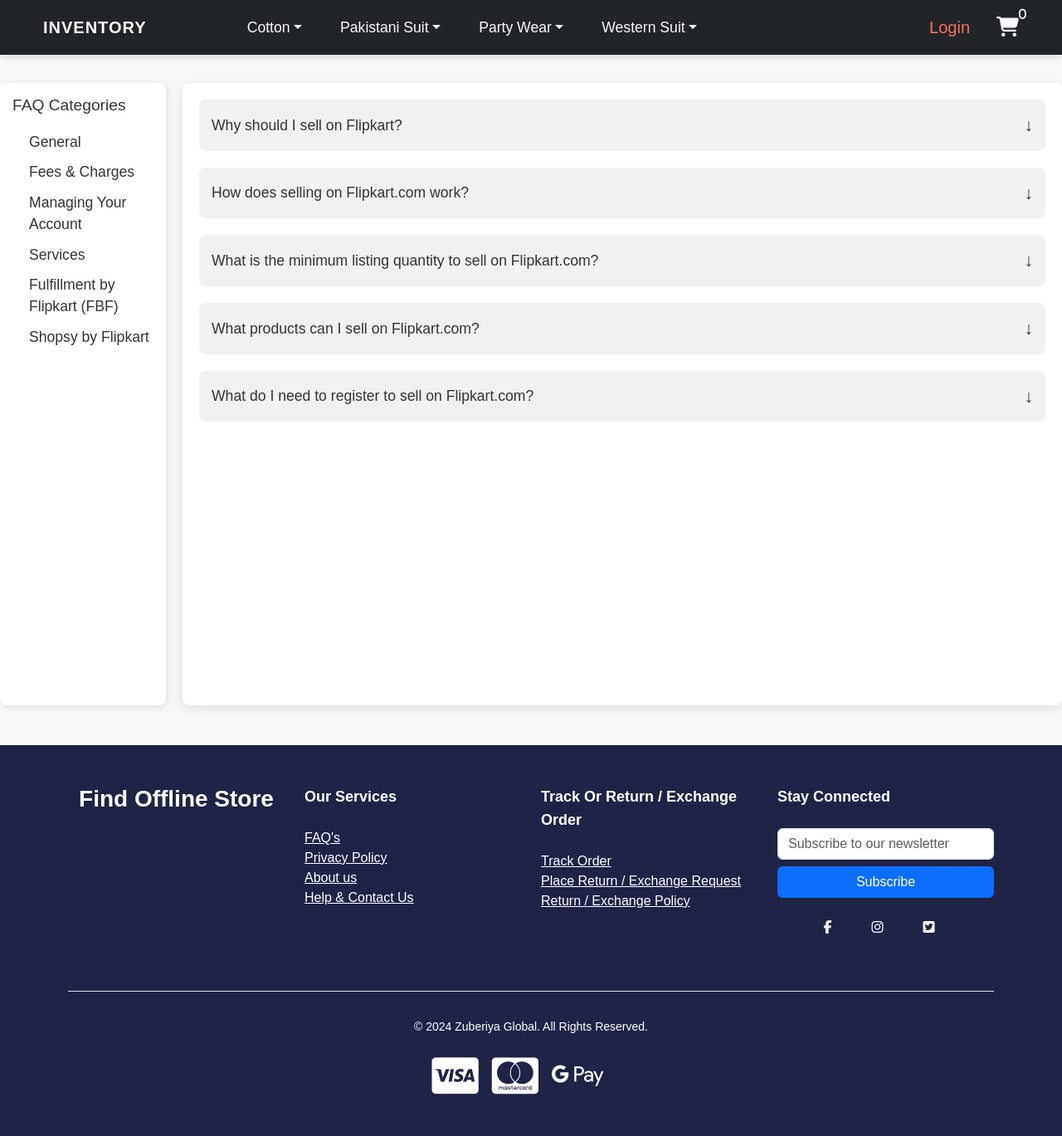
After one commit to zaidqureshi2001/Inventory, a Django app: page /faq/ in a window 1280 px wide. The commit adds this page. Shown: the whole page at 83% size. Run offline with Django 5.2, Linux system fonts and the light colour scheme; grey boxes are pictures that could not be loaded.

Commit message:
changes added section

```diff
--- /dev/null
+++ b/templates/dashboard/faq.html
@@ -0,0 +1,284 @@
+{% extends 'partials/base.html' %}
+
+{% block content %}
+<style>
+    /* Custom Styling for FAQ */
+    body {
+        font-family: 'Arial', sans-serif;
+        background-color: #f9f9f9;
+        margin: 0;
+        padding: 0;
+    }
+
+    .faq-wrapper {
+        display: flex;
+        margin-top: 50px;
+    }
+
+    /* Sticky Sidebar */
+    .faq-sidebar {
+        position: -webkit-sticky;
+        position: sticky;
+        top: 50px;  /* Keeps it fixed on scroll */
+        width: 200px;
+        height: calc(100vh - 50px);
+        overflow-y: auto;
+        padding: 15px;
+        background-color: #fff;
+        box-shadow: 2px 2px 10px rgba(0, 0, 0, 0.1);
+        border-radius: 8px;
+    }
+
+    .faq-sidebar h2 {
+        font-size: 1.2em;
+        color: #333;
+        cursor: pointer;
+        margin-bottom: 20px;
+    }
+
+    .faq-sidebar ul {
+        padding-left: 20px;
+        list-style-type: none;
+    }
+
+    .faq-sidebar ul li {
+        margin: 10px 0;
+        cursor: pointer;
+        font-size: 1.1em;
+        color: #333;
+    }
+
+    .faq-sidebar ul li:hover {
+        color: #007bff;
+    }
+
+    /* Main FAQ Content */
+    .faq-content {
+        flex-grow: 1;
+        margin-left: 20px;
+        background-color: white;
+        padding: 20px;
+        border-radius: 8px;
+        box-shadow: 0 4px 15px rgba(0, 0, 0, 0.1);
+    }
+
+    .faq-item {
+        margin-bottom: 20px;
+    }
+
+    .faq-btn {
+        width: 100%;
+        padding: 15px;
+        background-color: #f1f1f1;
+        color: #333;
+        text-align: left;
+        font-size: 1.1em;
+        border: none;
+        cursor: pointer;
+        border-radius: 8px;
+        display: flex;
+        justify-content: space-between;
+        align-items: center;
+        transition: background-color 0.3s ease;
+    }
+
+    .faq-btn:hover {
+        background-color: #e0e0e0;
+    }
+
+    .faq-btn.active {
+        background-color: #e0e0e0;
+    }
+
+    .faq-content-text {
+        padding: 15px;
+        background-color: #f8f8f8;
+        border-radius: 8px;
+        margin-top: 10px;
+        display: none;
+        font-size: 1.1em;
+        color: #555;
+    }
+
+    /* Arrow icon for showing and hiding content */
+    .faq-btn .arrow {
+        font-size: 1.2em;
+        transition: transform 0.3s ease;
+    }
+
+    .faq-btn.active .arrow {
+        transform: rotate(180deg);
+    }
+
+    /* Responsive Design */
+    @media (max-width: 768px) {
+        .faq-wrapper {
+            flex-direction: column;
+        }
+
+        .faq-sidebar {
+            width: 100%;
+            height: auto;
+        }
+
+        .faq-content {
+            margin-left: 0;
+            margin-top: 20px;
+        }
+    }
+</style>
+
+<div class="faq-wrapper" style="margin-top: 100px;">
+    <!-- Sidebar Navigation -->
+    <div class="faq-sidebar" >
+        <h2>FAQ Categories</h2>
+        <ul>
+            <li class="category-btn" data-category="general">General</li>
+            <li class="category-btn" data-category="fees">Fees & Charges</li>
+            <li class="category-btn" data-category="account">Managing Your Account</li>
+            <li class="category-btn" data-category="services">Services</li>
+            <li class="category-btn" data-category="fbf">Fulfillment by Flipkart (FBF)</li>
+            <li class="category-btn" data-category="shopsy">Shopsy by Flipkart</li>
+        </ul>
+    </div>
+
+    <!-- FAQ Content -->
+    <div class="faq-content">
+        <!-- General FAQ -->
+        <div class="faq-section" id="general">
+            <div class="faq-item">
+                <button class="faq-btn">Why should I sell on Flipkart? <span class="arrow">↓</span></button>
+                <div class="faq-content-text">
+                    <p>Selling on Flipkart offers you a vast customer base and various marketing tools.</p>
+                </div>
+            </div>
+            <div class="faq-item">
+                <button class="faq-btn">How does selling on Flipkart.com work? <span class="arrow">↓</span></button>
+                <div class="faq-content-text">
+                    <p>Flipkart allows you to list your products and ship them directly to customers.</p>
+                </div>
+            </div>
+            <div class="faq-item">
+                <button class="faq-btn">What is the minimum listing quantity to sell on Flipkart.com? <span class="arrow">↓</span></button>
+                <div class="faq-content-text">
+                    <p>The minimum quantity depends on the category of the product you're selling.</p>
+                </div>
+            </div>
+            <div class="faq-item">
+                <button class="faq-btn">What products can I sell on Flipkart.com? <span class="arrow">↓</span></button>
+                <div class="faq-content-text">
+                    <p>You can sell a wide range of products, including electronics, clothing, and more.</p>
+                </div>
+            </div>
+            <div class="faq-item">
+                <button class="faq-btn">What do I need to register to sell on Flipkart.com? <span class="arrow">↓</span></button>
+                <div class="faq-content-text">
+                    <p>You will need an email address, phone number, and valid bank details to register.</p>
+                </div>
+            </div>
+        </div>
+
+        <!-- Fees & Charges FAQ -->
+        <div class="faq-section" id="fees" style="display:none;">
+            <div class="faq-item">
+                <button class="faq-btn">What are the fees for selling on Flipkart? <span class="arrow">↓</span></button>
+                <div class="faq-content-text">
+                    <p>The fees vary depending on the category of the product you're selling.</p>
+                </div>
+            </div>
+            <div class="faq-item">
+                <button class="faq-btn">How do I calculate shipping charges? <span class="arrow">↓</span></button>
+                <div class="faq-content-text">
+                    <p>Shipping charges are based on the size, weight, and delivery location of the product.</p>
+                </div>
+            </div>
+        </div>
+
+        <!-- Managing Your Account FAQ -->
+        <div class="faq-section" id="account" style="display:none;">
+            <div class="faq-item">
+                <button class="faq-btn">How do I reset my password? <span class="arrow">↓</span></button>
+                <div class="faq-content-text">
+                    <p>You can reset your password by clicking the "Forgot Password" link on the login page.</p>
+                </div>
+            </div>
+        </div>
+
+        <!-- Services FAQ -->
+        <div class="faq-section" id="services" style="display:none;">
+            <div class="faq-item">
+                <button class="faq-btn">What services does Flipkart offer? <span class="arrow">↓</span></button>
+                <div class="faq-content-text">
+                    <p>Flipkart offers services like product listing, fulfillment, shipping, and marketing.</p>
+                </div>
+            </div>
+        </div>
+
+        <!-- Fulfillment by Flipkart (FBF) FAQ -->
+        <div class="faq-section" id="fbf" style="display:none;">
+            <div class="faq-item">
+                <button class="faq-btn">What is Fulfillment by Flipkart (FBF)? <span class="arrow">↓</span></button>
+                <div class="faq-content-text">
+                    <p>FBF is a service where Flipkart handles storage, packing, and shipping of your products.</p>
+                </div>
+            </div>
+        </div>
+
+        <!-- Shopsy by Flipkart FAQ -->
+        <div class="faq-section" id="shopsy" style="display:none;">
+            <div class="faq-item">
+                <button class="faq-btn">What is Shopsy? <span class="arrow">↓</span></button>
+                <div class="faq-content-text">
+                    <p>Shopsy is a platform by Flipkart for users to start their online business with ease.</p>
+                </div>
+            </div>
+        </div>
+    </div>
+</div>
+
+
+
+<script>
+    // Simple JavaScript for showing/hiding FAQ answers
+    document.addEventListener('DOMContentLoaded', function () {
+        const faqButtons = document.querySelectorAll('.faq-btn');
+
+        faqButtons.forEach(button => {
+            button.addEventListener('click', function () {
+                const content = this.nextElementSibling;  // The div containing the answer
+                const arrow = this.querySelector('.arrow');  // The arrow icon
+
+                // Toggle active state and display the content
+                this.classList.toggle('active');
+                if (content.style.display === 'block') {
+                    content.style.display = 'none';  // Hide the answer
+                    arrow.style.transform = 'rotate(0deg)';  // Reset arrow to point down
+                } else {
+                    content.style.display = 'block';  // Show the answer
+                    arrow.style.transform = 'rotate(180deg)';  // Rotate arrow to point up
+                }
+            });
+        });
+
+        // Handle category selection in sidebar
+        const categoryButtons = document.querySelectorAll('.category-btn');
+        categoryButtons.forEach(button => {
+            button.addEventListener('click', function () {
+                const category = this.getAttribute('data-category');
+
+                // Hide all FAQ sections
+                const sections = document.querySelectorAll('.faq-section');
+                sections.forEach(section => {
+                    section.style.display = 'none';
+                });
+
+                // Show the selected FAQ category
+                const selectedSection = document.getElementById(category);
+                if (selectedSection) {
+                    selectedSection.style.display = 'block';
+                }
+            });
+        });
+    });
+</script>
+{% endblock %}
--- a/templates/partials/base.html
+++ b/templates/partials/base.html
@@ -12,6 +12,9 @@
     <link rel="stylesheet" href="https://use.fontawesome.com/releases/v5.15.2/css/all.css" integrity="sha384-vSIIfh2YWi9wW0r9iZe7RJPrKwp6bG+s9QZMoITbCckVJqGCCRhc+ccxNcdpHuYu" crossorigin="anonymous" />
     <!-- Chartjs CDN -->
     <script src="https://cdn.jsdelivr.net/npm/chart.js@2.9.4/dist/Chart.min.js"></script>
+    <script src="https://code.jquery.com/jquery-3.6.0.min.js"></script>
+
+
     <title>
       {% block title %}
 
@@ -368,9 +371,10 @@
           <div class="col-md-3 mb-4">
             <h3 class="font-weight-bold text-lg mb-4">Our Services</h3>
             <ul class="list-unstyled">
-              <li><a href="" class="text-white hover:text-primary">FAQ's</a></li>
+              <li><a href="{% url 'faq'  %}" class="text-white hover:text-primary">FAQ's</a></li>
               <li><a href="" class="text-white hover:text-primary">Privacy Policy</a></li>
-              <li><a href="" class="text-white hover:text-primary">Help & Contact Us</a></li>
+              <li><a href="{% url 'aboutus'  %}" class="text-white hover:text-primary">About us</a></li>
+              <li><a href="{% url 'contactus'  %}" class="text-white hover:text-primary">Help & Contact Us</a></li>
             </ul>
           </div>
 
@@ -423,6 +427,7 @@
 
 
 
+
     <script src="https://code.jquery.com/jquery-3.5.1.slim.min.js" integrity="sha384-DfXdz2htPH0lsSSs5nCTpuj/zy4C+OGpamoFVy38MVBnE+IbbVYUew+OrCXaRkfj" crossorigin="anonymous"></script>
     <script src="https://cdn.jsdelivr.net/npm/bootstrap@4.6.0/dist/js/bootstrap.bundle.min.js" integrity="sha384-Piv4xVNRyMGpqkS2by6br4gNJ7DXjqk09RmUpJ8jgGtD7zP9yug3goQfGII0yAns" crossorigin="anonymous"></script>
   </body>
--- a/user/urls.py
+++ b/user/urls.py
@@ -31,6 +31,9 @@
     path('myorder/', views.myorder, name='myorder'),
     path('Lowstock/' , views.Lowstock  , name='Lowstock'),
     path('get-order-data/', views.get_order_data, name='get_order_data'),
+    path('contactus/', views.contactus, name='contactus'),
+    path('aboutus/', views.aboutus, name='aboutus'),
+    path('faq/', views.faq, name='faq'),
     path('product/<int:id>/', views.product_detail, name='product_detail'),
     path('password_reset/', auth_views.PasswordResetView.as_view(), name='password_reset'),
     path('password_reset/done/', auth_views.PasswordResetDoneView.as_view(), name='password_reset_done'),
--- a/user/views.py
+++ b/user/views.py
@@ -1627,3 +1627,12 @@
 
     # Pass the product details to the template
     return render(request, 'dashboard/product_details.html', {'product': product})
+
+def contactus(request):
+     return render(request, 'dashboard/contactus.html')
+
+def aboutus(request):
+     return render(request, 'dashboard/aboutus.html')
+
+def faq(request):
+     return render(request, 'dashboard/faq.html')
```
Also changed, not shown: templates/dashboard/Contactus.html (added, +77 -0 lines), templates/dashboard/aboutus.html (added, +138 -0 lines), db.sqlite3.
